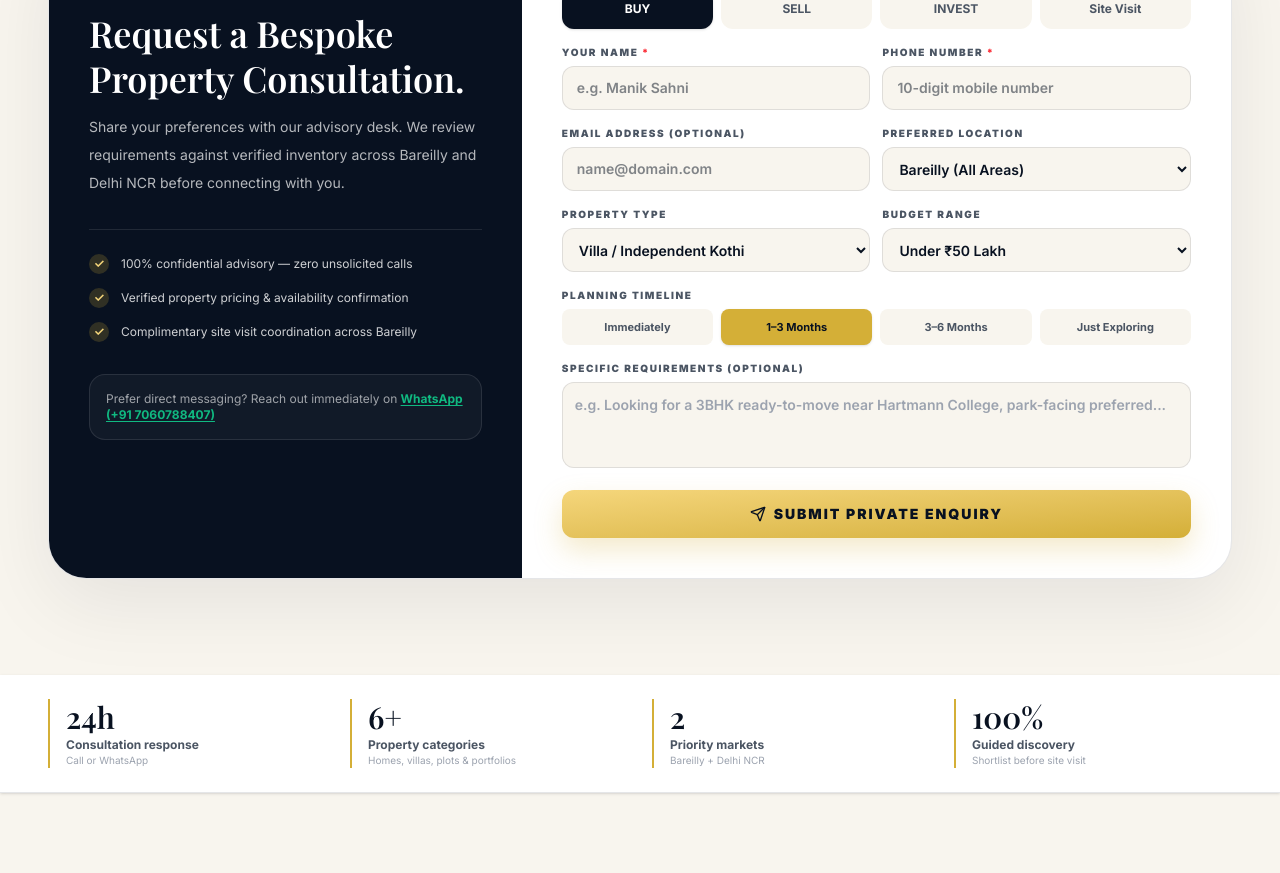
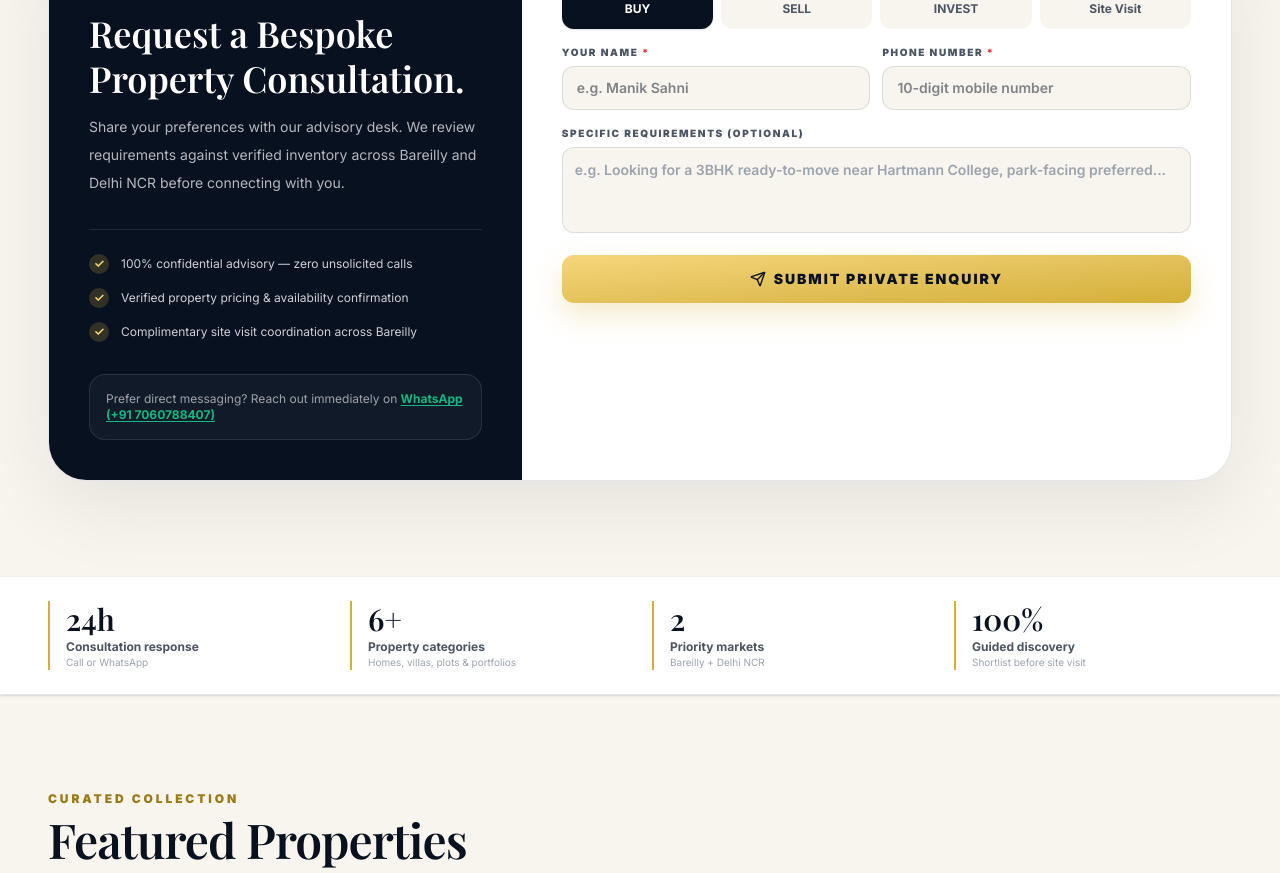
Before and after one commit to maniksahni/The-Shivara-Group, a Next.js app: page / in a window 1280 px wide. Shown: the part 1320-2193 px from the top of the page. Built offline with nearby package versions, Linux system fonts and the light colour scheme; a web font is replaced by a local one.

Commit message:
Remove Email, Location, Property Type, Budget, Timeline fields from enquiry form

```diff
--- a/src/components/website/DirectEnquiryForm.tsx
+++ b/src/components/website/DirectEnquiryForm.tsx
@@ -6,29 +6,18 @@ import { siteConfig } from "@/components/website/site-data";
 import { useToast } from "@/components/ui/toast";
 
 type IntentType = "BUY" | "SELL" | "INVEST" | "SITE_VISIT";
-type TimelineType = "Immediately" | "1–3 Months" | "3–6 Months" | "Just Exploring";
 
 type FormState = {
   name: string;
   phone: string;
-  email: string;
   intent: IntentType;
-  propertyType: string;
-  budget: string;
-  preferredLocation: string;
-  timeline: TimelineType;
   message: string;
 };
 
 const initialFormState: FormState = {
   name: "",
   phone: "",
-  email: "",
   intent: "BUY",
-  propertyType: "Villa",
-  budget: "50 Lakh – 1 Crore",
-  preferredLocation: "Bareilly",
-  timeline: "1–3 Months",
   message: "",
 };
 
@@ -72,10 +61,6 @@ export default function DirectEnquiryForm({
 
     const fullMessage = [
       `Intent: ${formData.intent}`,
-      `Timeline: ${formData.timeline}`,
-      `Property Type: ${formData.propertyType}`,
-      `Budget: ${formData.budget}`,
-      `Preferred Location: ${formData.preferredLocation}`,
       formData.message ? `Requirement Notes: ${formData.message.trim()}` : "",
       "Source: Website Direct Lead Advisory Form",
     ]
@@ -90,22 +75,9 @@ export default function DirectEnquiryForm({
           name: formData.name.trim(),
           phone: cleanPhone,
           whatsappNumber: cleanPhone,
-          email: formData.email.trim() || null,
-          budget: formData.budget,
-          preferredLocation: formData.preferredLocation,
-          propertyType:
-            formData.propertyType === "Villa"
-              ? "VILLA"
-              : formData.propertyType === "Apartment"
-              ? "APARTMENT"
-              : formData.propertyType === "Plot"
-              ? "PLOT"
-              : formData.propertyType === "Commercial"
-              ? "COMMERCIAL"
-              : "OTHER",
           source: "WEBSITE",
           status: formData.intent === "SITE_VISIT" ? "SITE_VISIT_SCHEDULED" : "NEW",
-          priority: formData.timeline === "Immediately" ? "HIGH" : "MEDIUM",
+          priority: "MEDIUM",
           message: fullMessage,
         }),
       });
@@ -136,9 +108,7 @@ export default function DirectEnquiryForm({
   const whatsappBackupHref = `https://wa.me/${siteConfig.whatsapp}?text=${encodeURIComponent(
     `Hi The Shivara Group, my name is ${formData.name || "Client"}. I am looking to ${
       formData.intent
-    } a ${formData.propertyType} in ${formData.preferredLocation} (Budget: ${
-      formData.budget
-    }, Timeline: ${formData.timeline}). ${formData.message}`
+    }. ${formData.message}`
   )}`;
 
   return (
@@ -278,103 +248,6 @@ export default function DirectEnquiryForm({
                 </div>
               </div>
 
-              {/* Email & Location */}
-              <div className="grid gap-3 sm:grid-cols-2">
-                <div>
-                  <label className="mb-1.5 block text-[10px] font-black uppercase tracking-[0.16em] text-[#4B5563]">
-                    Email Address (Optional)
-                  </label>
-                  <input
-                    type="email"
-                    value={formData.email}
-                    onChange={(e) => updateField("email", e.target.value)}
-                    placeholder="name@domain.com"
-                    className="min-h-11 w-full rounded-xl border border-[#081120]/10 bg-[#F8F5EE] px-3.5 text-sm font-semibold text-[#081120] outline-none transition focus:border-[#D4AF37] focus:bg-white focus:ring-2 focus:ring-[#D4AF37]/20"
-                  />
-                </div>
-
-                <div>
-                  <label className="mb-1.5 block text-[10px] font-black uppercase tracking-[0.16em] text-[#4B5563]">
-                    Preferred Location
-                  </label>
-                  <select
-                    value={formData.preferredLocation}
-                    onChange={(e) => updateField("preferredLocation", e.target.value)}
-                    className="min-h-11 w-full rounded-xl border border-[#081120]/10 bg-[#F8F5EE] px-3 text-sm font-semibold text-[#081120] outline-none transition focus:border-[#D4AF37] focus:bg-white focus:ring-2 focus:ring-[#D4AF37]/20"
-                  >
-                    <option value="Bareilly">Bareilly (All Areas)</option>
-                    <option value="Rajendra Nagar">Rajendra Nagar, Bareilly</option>
-                    <option value="Pilibhit Road">Pilibhit Road, Bareilly</option>
-                    <option value="Civil Lines">Civil Lines, Bareilly</option>
-                    <option value="Delhi NCR">Delhi NCR</option>
-                    <option value="Noida">Noida / Greater Noida</option>
-                    <option value="Yamuna Expressway">Yamuna Expressway</option>
-                  </select>
-                </div>
-              </div>
-
-              {/* Property Type & Budget */}
-              <div className="grid gap-3 sm:grid-cols-2">
-                <div>
-                  <label className="mb-1.5 block text-[10px] font-black uppercase tracking-[0.16em] text-[#4B5563]">
-                    Property Type
-                  </label>
-                  <select
-                    value={formData.propertyType}
-                    onChange={(e) => updateField("propertyType", e.target.value)}
-                    className="min-h-11 w-full rounded-xl border border-[#081120]/10 bg-[#F8F5EE] px-3 text-sm font-semibold text-[#081120] outline-none transition focus:border-[#D4AF37] focus:bg-white focus:ring-2 focus:ring-[#D4AF37]/20"
-                  >
-                    <option value="Villa">Villa / Independent Kothi</option>
-                    <option value="Apartment">Apartment / Penthouse</option>
-                    <option value="Plot">Residential Plot</option>
-                    <option value="Commercial">Commercial / Retail</option>
-                    <option value="Farmhouse">Farmhouse / Land</option>
-                  </select>
-                </div>
-
-                <div>
-                  <label className="mb-1.5 block text-[10px] font-black uppercase tracking-[0.16em] text-[#4B5563]">
-                    Budget Range
-                  </label>
-                  <select
-                    value={formData.budget}
-                    onChange={(e) => updateField("budget", e.target.value)}
-                    className="min-h-11 w-full rounded-xl border border-[#081120]/10 bg-[#F8F5EE] px-3 text-sm font-semibold text-[#081120] outline-none transition focus:border-[#D4AF37] focus:bg-white focus:ring-2 focus:ring-[#D4AF37]/20"
-                  >
-                    <option value="Under ₹50 Lakh">Under ₹50 Lakh</option>
-                    <option value="₹50 Lakh – ₹1 Crore">₹50 Lakh – ₹1 Crore</option>
-                    <option value="₹1–2 Crore">₹1–2 Crore</option>
-                    <option value="₹2–5 Crore">₹2–5 Crore</option>
-                    <option value="₹5 Crore+">₹5 Crore+</option>
-                  </select>
-                </div>
-              </div>
-
-              {/* Timeline */}
-              <div>
-                <label className="mb-1.5 block text-[10px] font-black uppercase tracking-[0.16em] text-[#4B5563]">
-                  Planning Timeline
-                </label>
-                <div className="grid grid-cols-2 gap-2 sm:grid-cols-4">
-                  {(["Immediately", "1–3 Months", "3–6 Months", "Just Exploring"] as TimelineType[]).map(
-                    (timeOption) => (
-                      <button
-                        key={timeOption}
-                        type="button"
-                        onClick={() => updateField("timeline", timeOption)}
-                        className={`min-h-9 rounded-lg px-2 text-[11px] font-bold transition ${
-                          formData.timeline === timeOption
-                            ? "bg-[#D4AF37] text-[#081120] shadow-sm"
-                            : "bg-[#F8F5EE] text-[#4B5563] hover:bg-slate-200"
-                        }`}
-                      >
-                        {timeOption}
-                      </button>
-                    )
-                  )}
-                </div>
-              </div>
-
               {/* Requirement Note */}
               <div>
                 <label className="mb-1.5 block text-[10px] font-black uppercase tracking-[0.16em] text-[#4B5563]">
```
